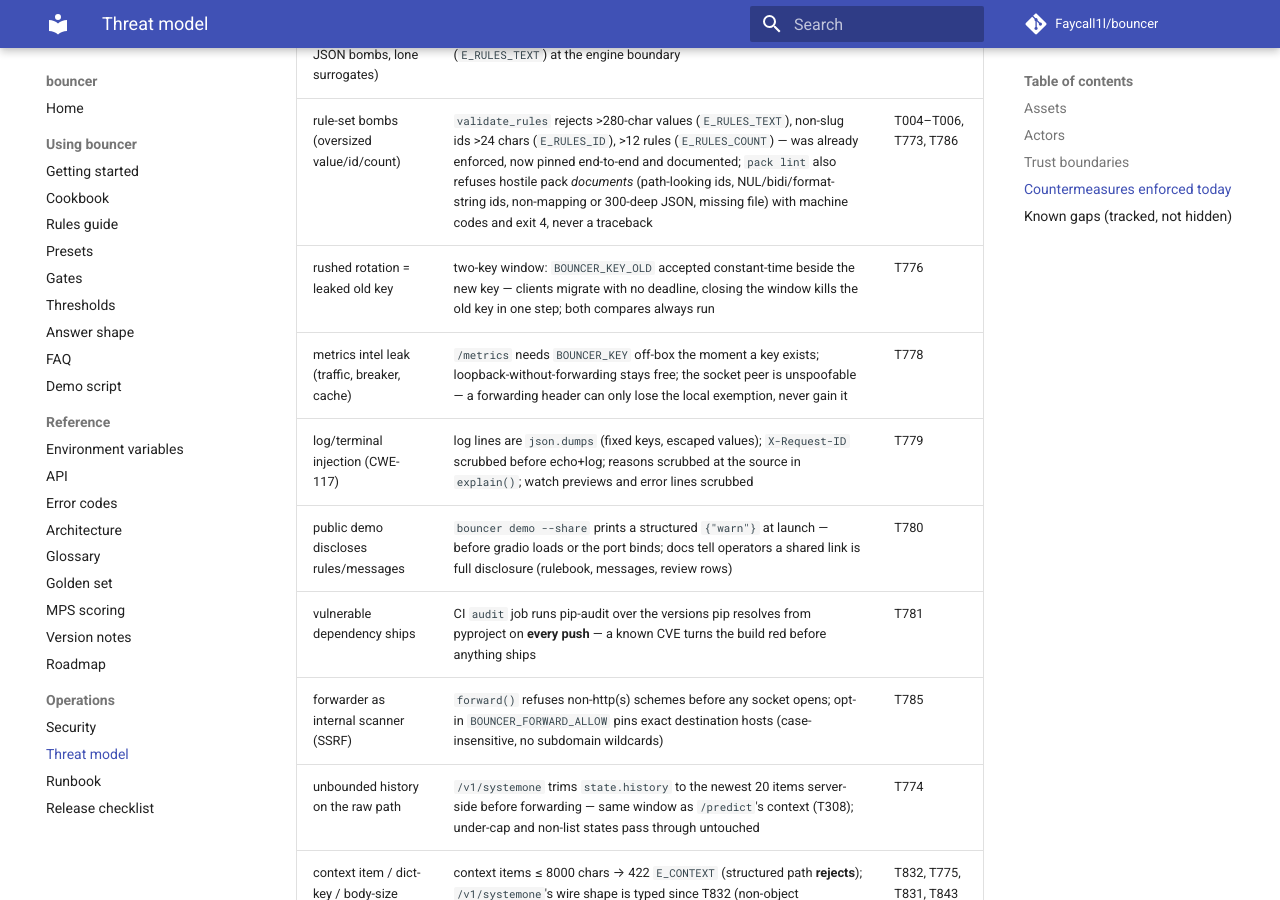
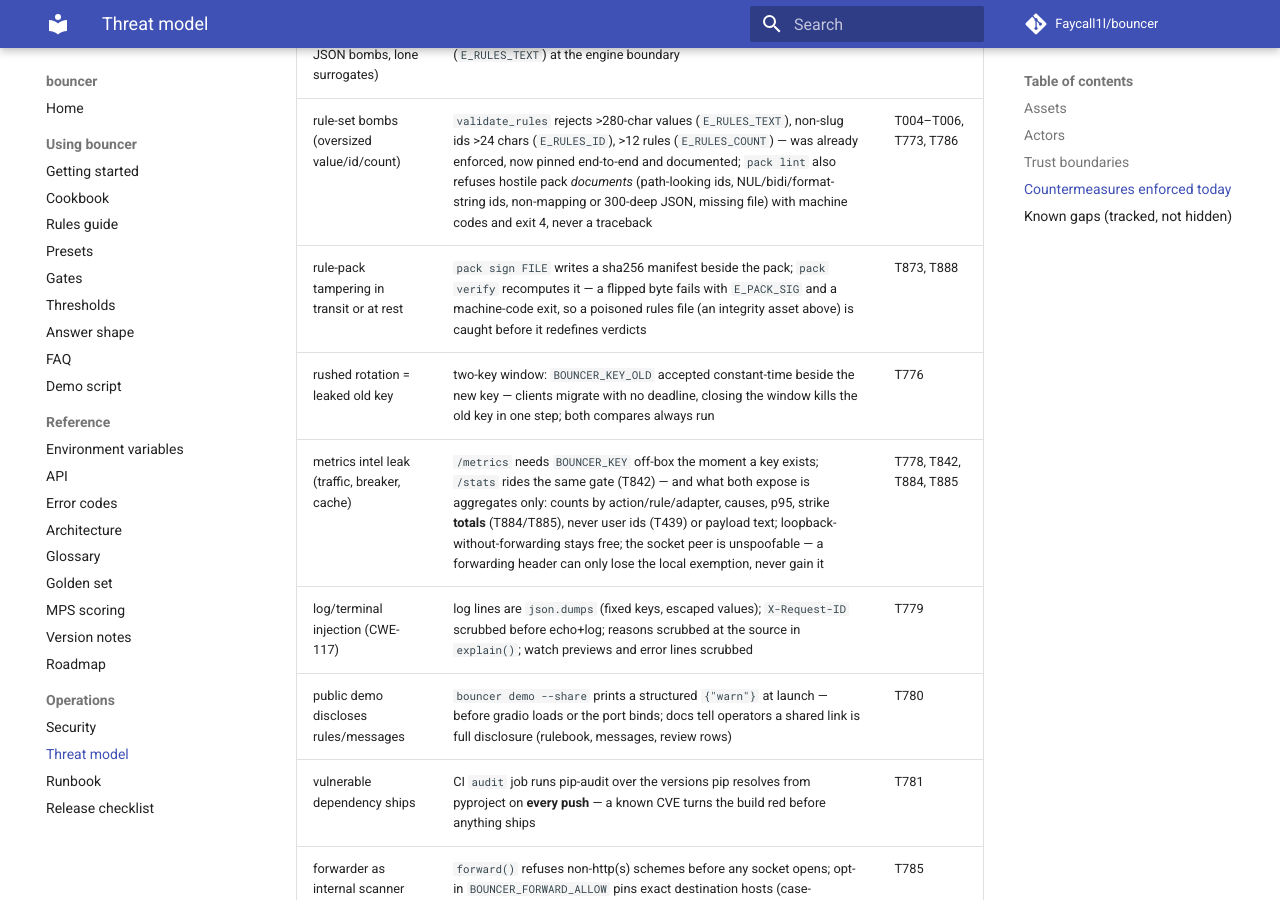
Before and after one commit to Faycall1l/bouncer, an MkDocs documentation site: the page built from docs/threat-model.md, in a window 1280 px wide and 900 px high, scrolled down 3120 px. Built offline with MkDocs 1.6.1 and Material for MkDocs 9.7.7, drawn with Linux system fonts in a browser that asks for light colours; comment, search, counter and statistics services are not loaded; some of the changed text lies outside the part shown.

Commit message:
T972 sec: known-gaps claim re-audited against P44-P50 — re-audit note in the gaps section; stats gate T842, pack sign/verify T873 and metrics counters T884 now cited rows

```diff
--- a/docs/threat-model.md
+++ b/docs/threat-model.md
@@ -84,8 +84,9 @@
 | rule-set ambiguity | rules XOR preset, unknown preset → 422 `E_PRESET` | T471, T482 |
 | hostile input (random bytes, JSON bombs, lone surrogates) | seeded fuzz over `/predict` proves no 5xx: malformed bodies 400, nesting 422, surrogate text sanitized (message/history) or rejected (`E_RULES_TEXT`) at the engine boundary | T772 |
 | rule-set bombs (oversized value/id/count) | `validate_rules` rejects >280-char values (`E_RULES_TEXT`), non-slug ids >24 chars (`E_RULES_ID`), >12 rules (`E_RULES_COUNT`) — was already enforced, now pinned end-to-end and documented; `pack lint` also refuses hostile pack *documents* (path-looking ids, NUL/bidi/format-string ids, non-mapping or 300-deep JSON, missing file) with machine codes and exit 4, never a traceback | T004–T006, T773, T786 |
+| rule-pack tampering in transit or at rest | `pack sign FILE` writes a sha256 manifest beside the pack; `pack verify` recomputes it — a flipped byte fails with `E_PACK_SIG` and a machine-code exit, so a poisoned rules file (an integrity asset above) is caught before it redefines verdicts | T873, T888 |
 | rushed rotation = leaked old key | two-key window: `BOUNCER_KEY_OLD` accepted constant-time beside the new key — clients migrate with no deadline, closing the window kills the old key in one step; both compares always run | T776 |
-| metrics intel leak (traffic, breaker, cache) | `/metrics` needs `BOUNCER_KEY` off-box the moment a key exists; loopback-without-forwarding stays free; the socket peer is unspoofable — a forwarding header can only lose the local exemption, never gain it | T778 |
+| metrics intel leak (traffic, breaker, cache) | `/metrics` needs `BOUNCER_KEY` off-box the moment a key exists; `/stats` rides the same gate (T842) — and what both expose is aggregates only: counts by action/rule/adapter, causes, p95, strike **totals** (T884/T885), never user ids (T439) or payload text; loopback-without-forwarding stays free; the socket peer is unspoofable — a forwarding header can only lose the local exemption, never gain it | T778, T842, T884, T885 |
 | log/terminal injection (CWE-117) | log lines are `json.dumps` (fixed keys, escaped values); `X-Request-ID` scrubbed before echo+log; reasons scrubbed at the source in `explain()`; watch previews and error lines scrubbed | T779 |
 | public demo discloses rules/messages | `bouncer demo --share` prints a structured `{"warn"}` at launch — before gradio loads or the port binds; docs tell operators a shared link is full disclosure (rulebook, messages, review rows) | T780 |
 | vulnerable dependency ships | CI `audit` job runs pip-audit over the versions pip resolves from pyproject on **every push** — a known CVE turns the build red before anything ships | T781 |
@@ -100,3 +101,12 @@
 _None open. Every gap this doc ever carried named its box (T772–T775) and
 moved into *Countermeasures* the day that box landed — the next gap starts
 the same way: a risk row here, a box in TODO.md, no promises without one._
+
+_Re-audited at T972 against every P44–P50 addition (server hardening
+T831–T848, adapter depth T851–T870, CLI/rules/storage T871–T890,
+multilingual routing T891–T910, fine-tune pipeline T911–T930,
+observability T931–T950, refactor T951–T970): each new surface is either
+enforced in *Countermeasures* above or has a P51 box (T973–T988) pinning
+it there. The two citation gaps the audit itself found are fixed in the
+same pass — /stats behind the key (T842) and pack sign/verify (T873) are
+now cited rows._
```
Also changed, not shown: TODO.md (+1 -1 lines).
